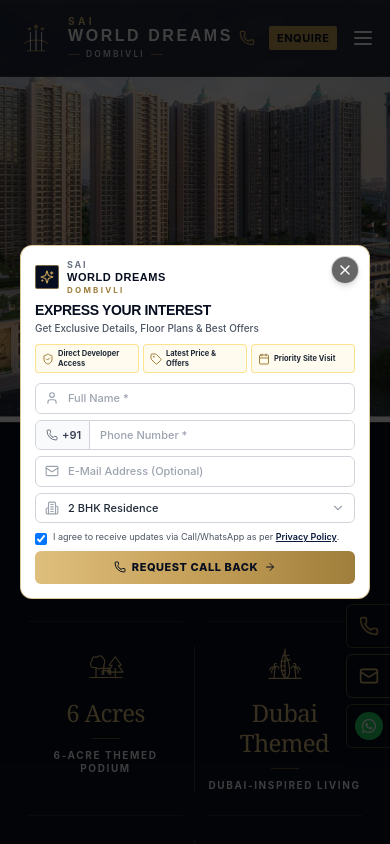
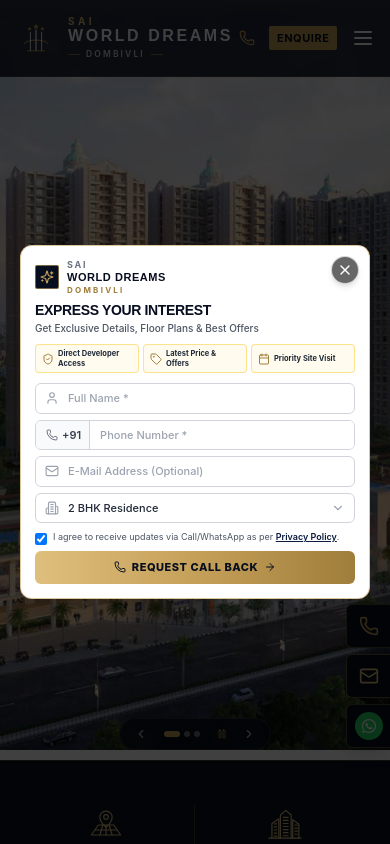
Before and after one commit to projectsintegralwebsolution/sai-world-dreams, a Next.js app: page / in a window 390 px wide. Shown: the top 844 px of the page. Built offline with nearby package versions, Linux system fonts and the light colour scheme.

Commit message:
Fix Dokploy build by excluding backend from Next.js tsconfig

```diff
--- a/src/components/home/HeroSlider.tsx
+++ b/src/components/home/HeroSlider.tsx
@@ -183,7 +183,7 @@
 
   return (
     <div
-      className="relative w-full h-[50vh] sm:h-[62vh] md:h-[90vh] min-h-[340px] sm:min-h-[440px] md:min-h-[660px] max-h-[440px] sm:max-h-[540px] md:max-h-[820px] overflow-hidden bg-brand-blue-deep select-none"
+      className="relative w-full h-[90vh] min-h-[660px] max-h-[820px] overflow-hidden bg-brand-blue-deep select-none"
       onMouseEnter={() => setIsPlaying(false)}
       onMouseLeave={() => setIsPlaying(true)}
       role="region"
@@ -205,7 +205,7 @@
             fill
             priority={slide.id === 2}
             sizes="100vw"
-            className="object-cover object-[center_35%] md:object-center"
+            className="object-cover object-center"
           />
         </motion.div>
       </AnimatePresence>
@@ -217,7 +217,7 @@
       {/* Outer gutters: 10px (8–12px) from left and right viewport edges on desktop */}
       {/* Responsive on mobile/tablet (px-2.5 sm:px-3)                               */}
       {/* ========================================================================= */}
-      <div className="relative z-10 w-full h-full pt-[70px] md:pt-[110px] lg:pt-[112px] pb-14 md:pb-3 px-2.5 sm:px-3 lg:px-2.5 flex flex-col justify-between pointer-events-none">
+      <div className="relative z-10 w-full h-full pt-[82px] md:pt-[110px] lg:pt-[112px] pb-14 md:pb-3 px-2.5 sm:px-3 lg:px-2.5 flex flex-col justify-between pointer-events-none">
         <div className="flex flex-col lg:flex-row items-center lg:items-stretch justify-between gap-4 w-full h-full pointer-events-auto">
 
           {/* ========================================================================= */}
--- a/tsconfig.json
+++ b/tsconfig.json
@@ -22,5 +22,5 @@
     }
   },
   "include": ["next-env.d.ts", "**/*.ts", "**/*.tsx", ".next/types/**/*.ts"],
-  "exclude": ["node_modules", "scratch_extract", "extracted_assets", "extracted_zip"]
+  "exclude": ["node_modules", "backend", "scratch_extract", "extracted_assets", "extracted_zip"]
 }
```
